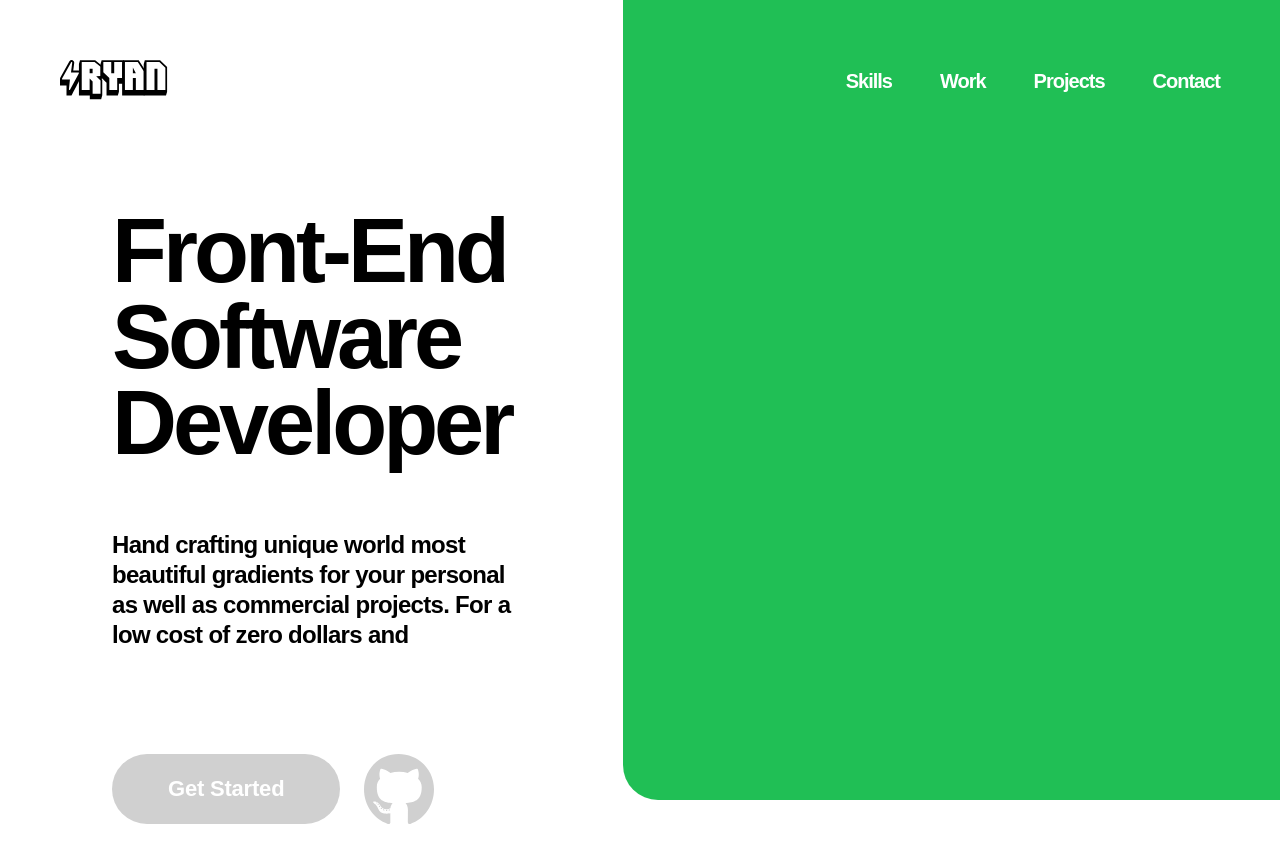
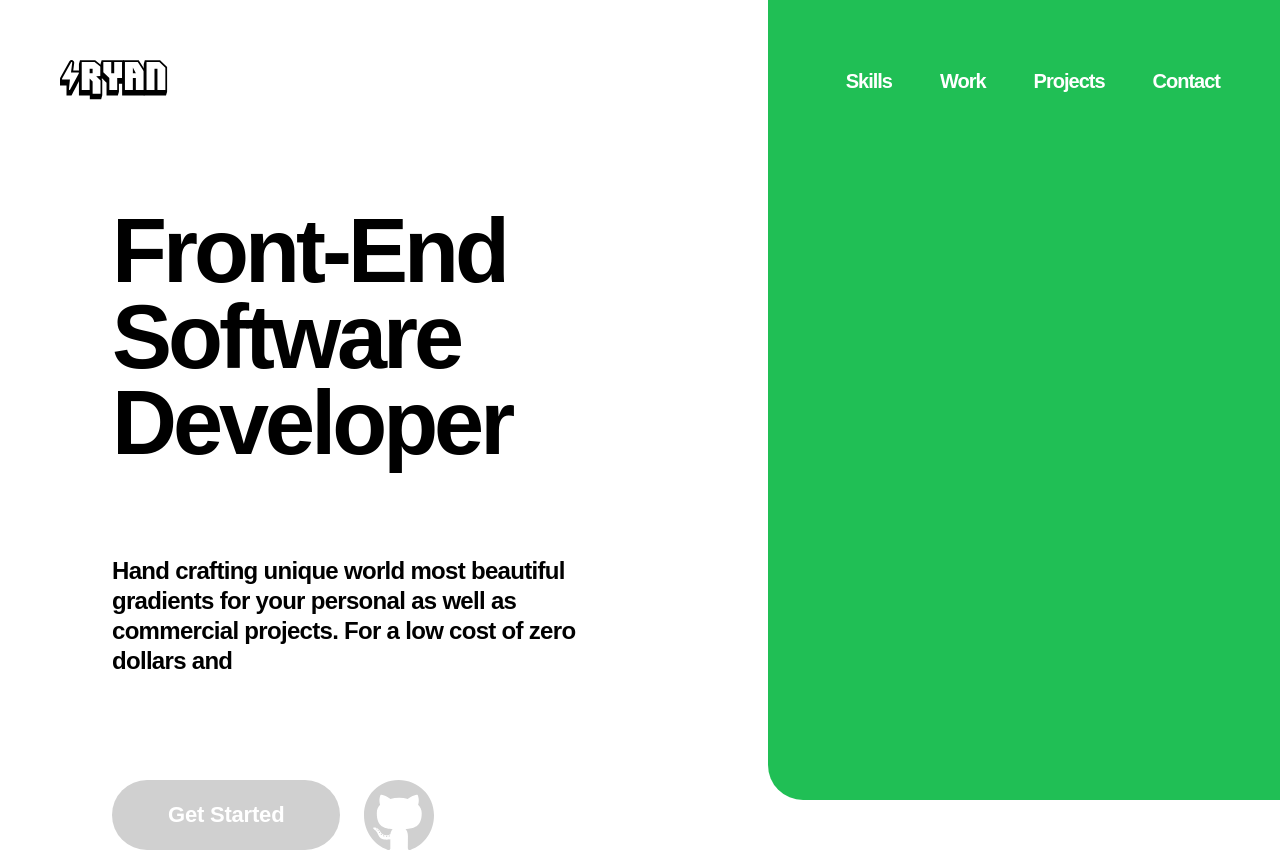
Before and after one commit to RyanWirth/portfolio, a Svelte app: page / in a window 1280 px wide. Before the commit the page ends 829 px from the top, so only its background shows below. Built offline with nearby package versions, Linux system fonts and the light colour scheme; a web font is replaced by a local one.

Commit message:
Wrap hero article contents in a div

```diff
--- a/src/components/Hero.svelte
+++ b/src/components/Hero.svelte
@@ -7,8 +7,10 @@
   article {
     flex: 48;
 
-    > * {
-      margin: 0 112px;
+    > div {
+      float: right;
+      width: 520px;
+      margin: 0 136px 0 112px;
     }
   }
 
@@ -74,13 +76,16 @@
 
 <section>
   <article>
+    <div>
       <h1>Front-End Software Developer</h1>
       <p>
         Hand crafting unique world most beautiful gradients for your personal as
         well as commercial projects. For a low cost of zero dollars and
       </p>
       <div class="hero__buttons">
-      <a class="hero__button hero__button--get-started" href="/">Get Started</a>
+        <a class="hero__button hero__button--get-started" href="/">
+          Get Started
+        </a>
         <a
           class="hero__button hero__button--github"
           href="https://github.com/RyanWirth">
@@ -89,6 +94,7 @@
           </svg>
         </a>
       </div>
+    </div>
   </article>
   <aside />
 </section>
```
Lines whose indentation alone changed are shown as unchanged.
